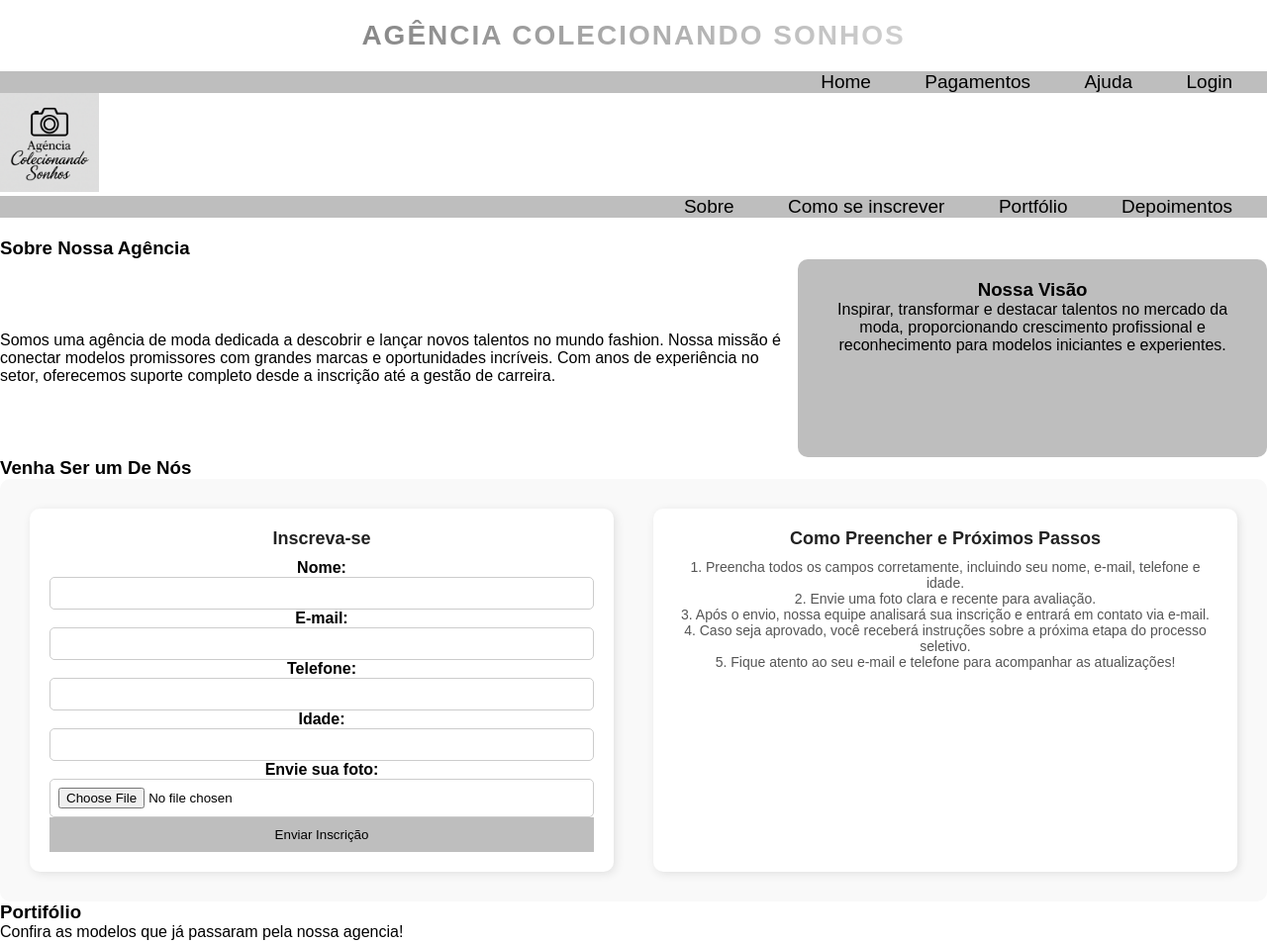
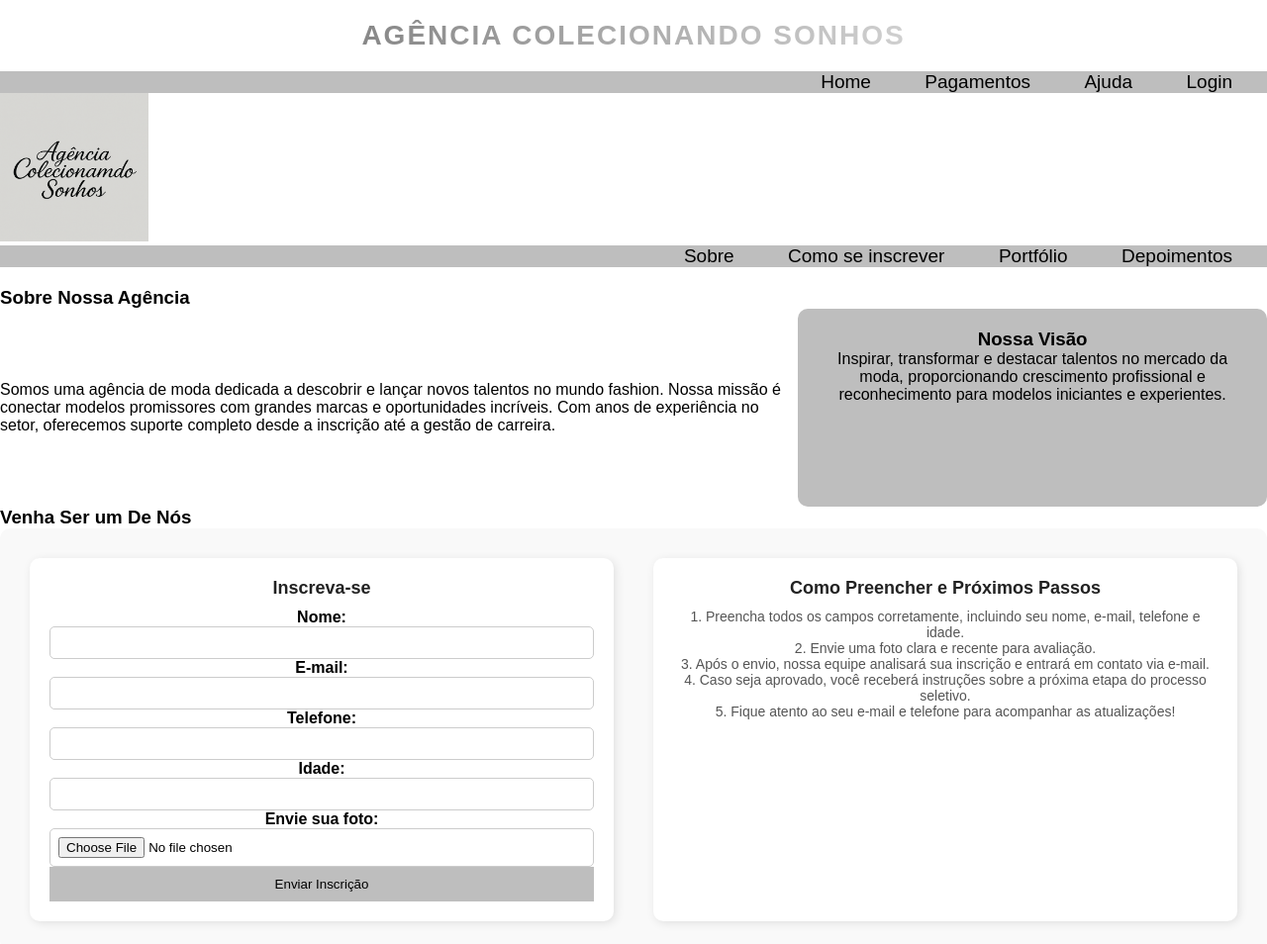
Before and after one commit to DevAnasantos/P1, a plain HTML site: page index.html in a window 1280 px wide. Shown: the top 954 px of the page at 99% size. Drawn offline with Linux system fonts and the light colour scheme.

Commit message:
Atualização de logo

```diff
--- a/index.html
+++ b/index.html
@@ -25,7 +25,7 @@
 
 
         <span>
-            <img src="logcamera.png" alt="Logo da Agência" class="logo">
+            <img src="NovaLogo.png" alt="Logo da Agência" class="logo">
 
         </span>
 
--- a/style.css
+++ b/style.css
@@ -184,7 +184,7 @@ header {
 }
 
 .logo {
-    width: 100px;
+    width: 150px;
     height: auto;
 }
 button {
```
Also changed, not shown: NovaLogo.png (renamed from logoRetangular.png), logcamera.png (deleted).
